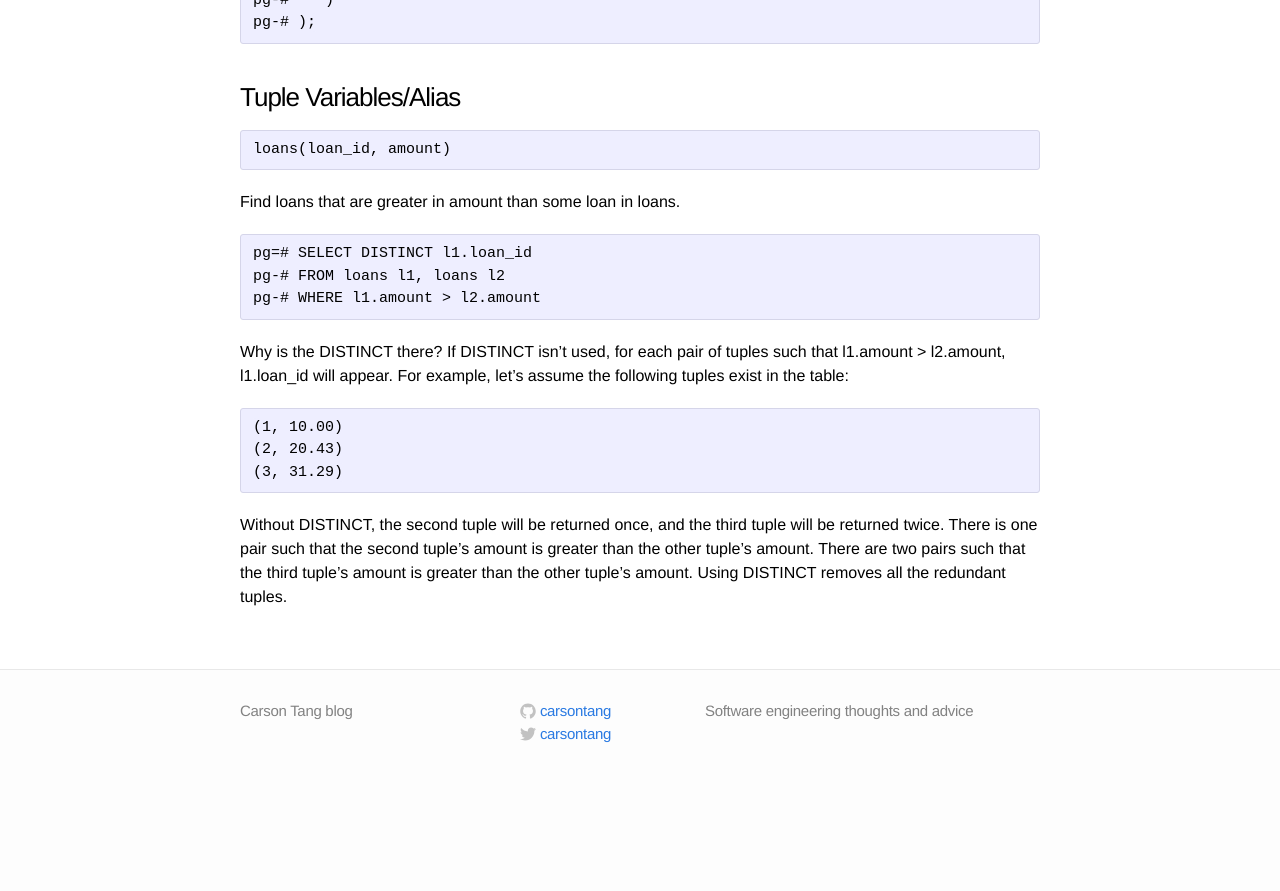
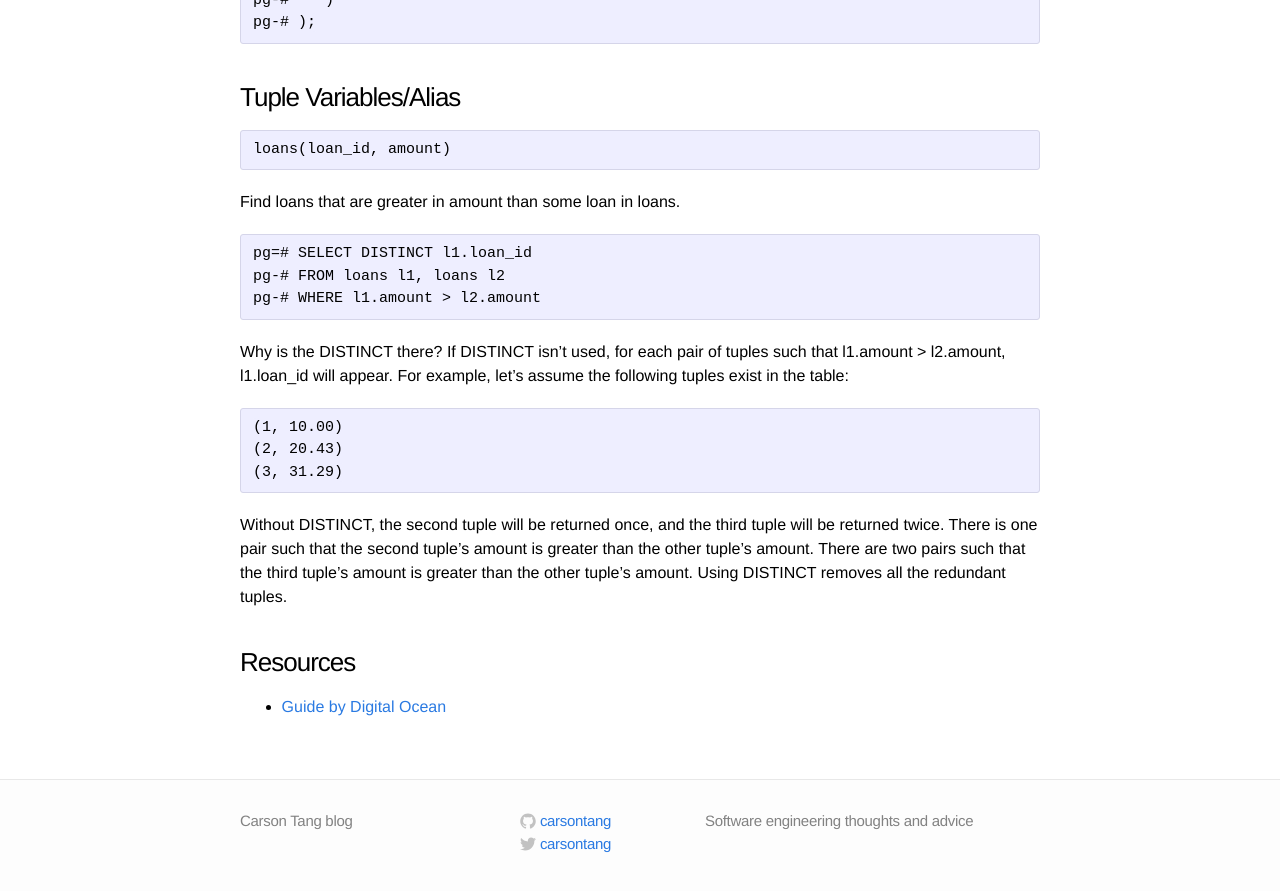
Before and after one commit to carsontang/carsontang.github.io, a Jekyll site: the page built from _posts/2013-03-13-postgresql-cheatsheet.md, in a window 1280 px wide and 900 px high, scrolled down 2701 px. Shown: the top 891 px of the window. Built offline with Jekyll 4.4.1, drawn with Linux system fonts in a browser that asks for light colours; before the commit the page ends 3491 px from its top, so only the background shows below that.

Commit message:
added Digital Ocean Postgres guide

```diff
--- a/_posts/2013-03-13-postgresql-cheatsheet.md
+++ b/_posts/2013-03-13-postgresql-cheatsheet.md
@@ -110,3 +110,7 @@ will be returned twice. There is one pair such that the second tuple's amount
 is greater than the other tuple's amount. There are two pairs such that the
 third tuple's amount is greater than the other tuple's amount. Using DISTINCT
 removes all the redundant tuples.
+
+### Resources
+
+* [Guide by Digital Ocean](https://www.digitalocean.com/community/tutorials/how-to-install-and-use-postgresql-on-ubuntu-16-04)
```
